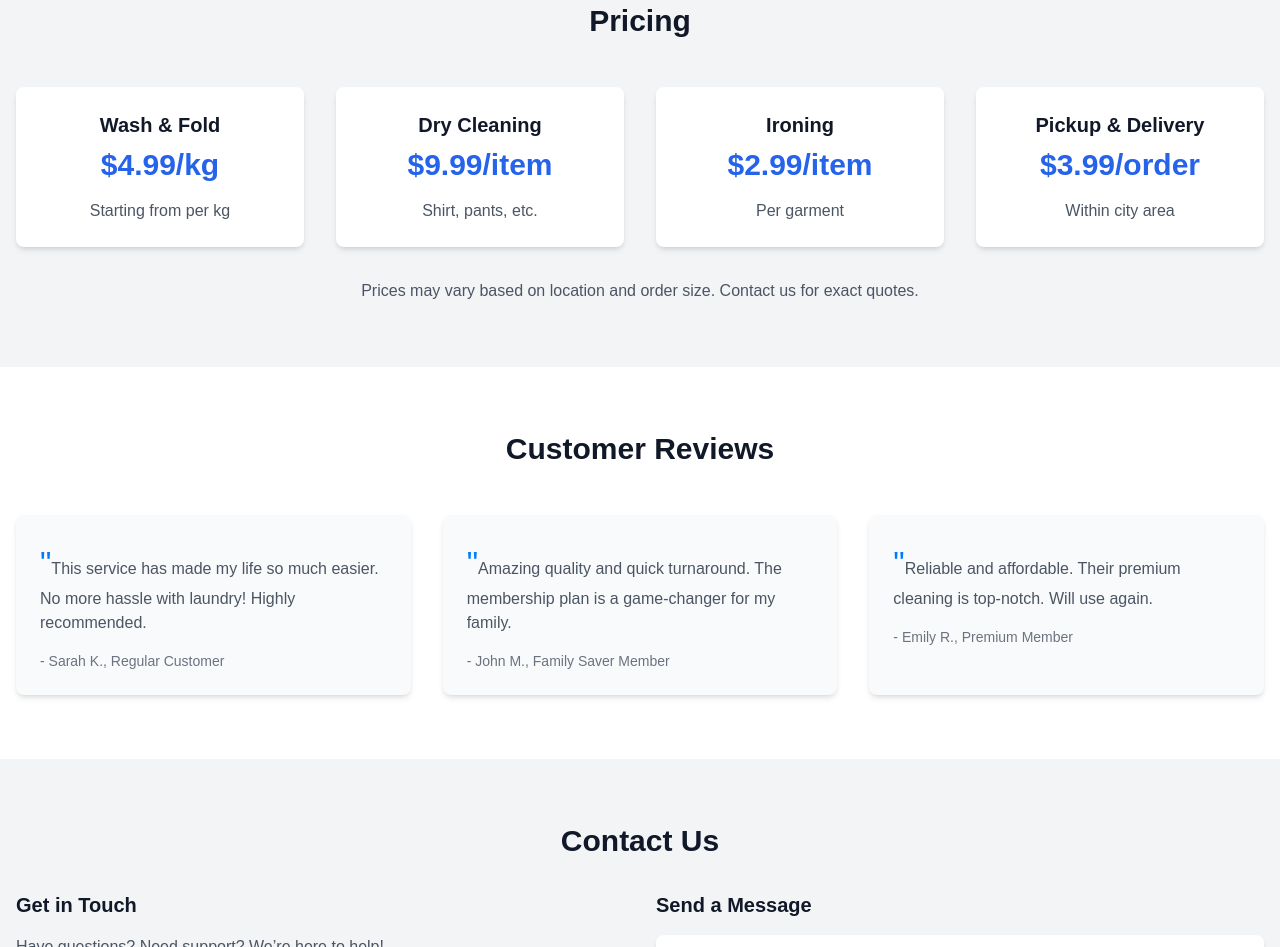
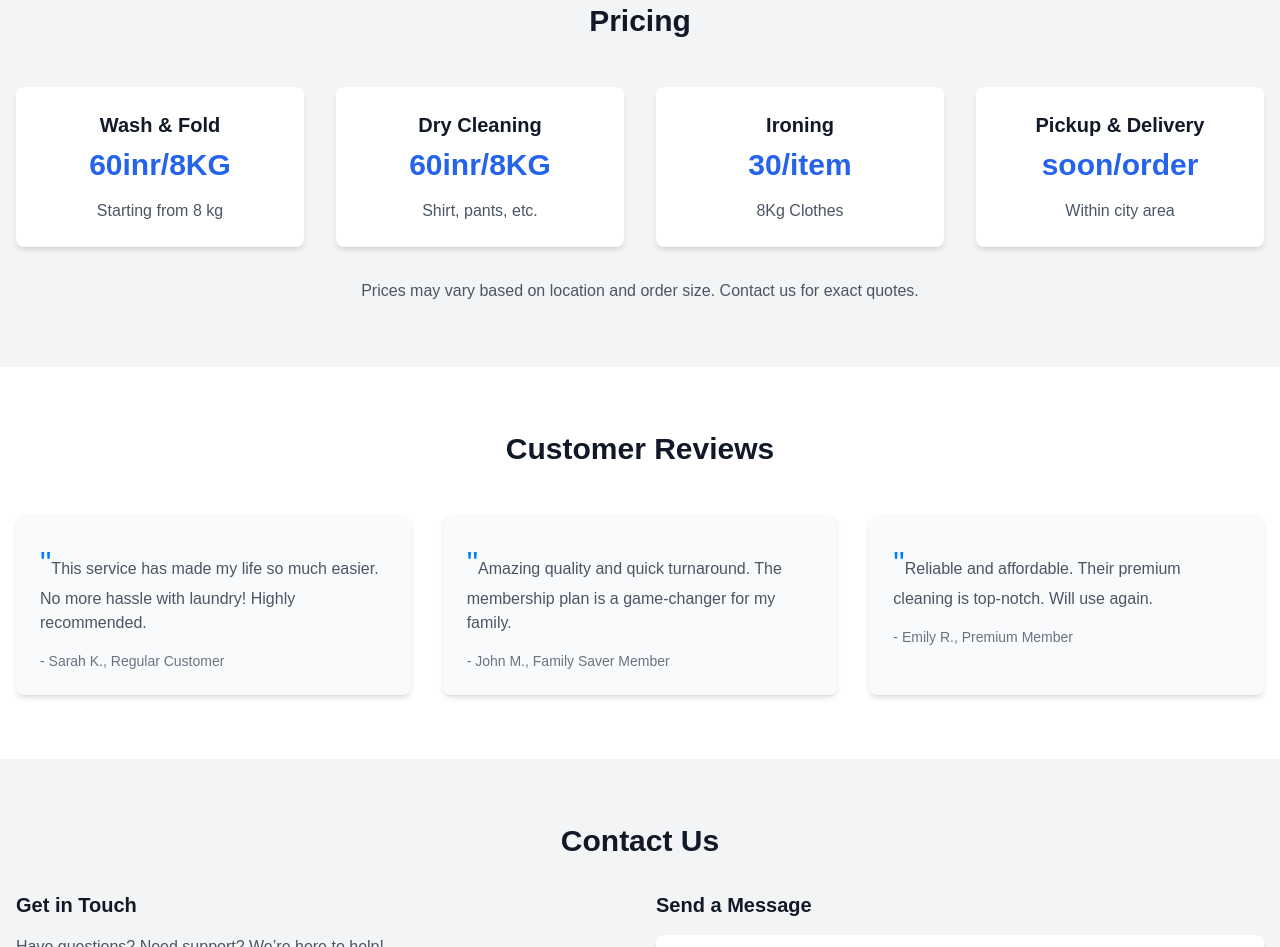
Before and after one commit to AMANTYA1/Laundry-mart.github.io, a plain HTML site: page index.html in a window 1280 px wide. Shown: the part 2781-3728 px from the top of the page. Drawn offline with nearby package versions, Linux system fonts and the light colour scheme.

Commit message:
Update index.html

```diff
--- a/index.html
+++ b/index.html
@@ -201,22 +201,22 @@
             <div class="grid grid-cols-1 md:grid-cols-2 lg:grid-cols-4 gap-8">
                 <div class="bg-white p-6 rounded-lg shadow-md text-center">
                     <h3 class="text-xl font-semibold mb-2">Wash & Fold</h3>
-                    <p class="text-3xl font-bold text-blue-600 mb-4">$4.99/kg</p>
-                    <p class="text-gray-600">Starting from per kg</p>
+                    <p class="text-3xl font-bold text-blue-600 mb-4">60inr/8KG</p>
+                    <p class="text-gray-600">Starting from 8 kg</p>
                 </div>
                 <div class="bg-white p-6 rounded-lg shadow-md text-center">
                     <h3 class="text-xl font-semibold mb-2">Dry Cleaning</h3>
-                    <p class="text-3xl font-bold text-blue-600 mb-4">$9.99/item</p>
+                    <p class="text-3xl font-bold text-blue-600 mb-4">60inr/8KG</p>
                     <p class="text-gray-600">Shirt, pants, etc.</p>
                 </div>
                 <div class="bg-white p-6 rounded-lg shadow-md text-center">
                     <h3 class="text-xl font-semibold mb-2">Ironing</h3>
-                    <p class="text-3xl font-bold text-blue-600 mb-4">$2.99/item</p>
-                    <p class="text-gray-600">Per garment</p>
+                    <p class="text-3xl font-bold text-blue-600 mb-4">30/item</p>
+                    <p class="text-gray-600">8Kg Clothes</p>
                 </div>
                 <div class="bg-white p-6 rounded-lg shadow-md text-center">
                     <h3 class="text-xl font-semibold mb-2">Pickup & Delivery</h3>
-                    <p class="text-3xl font-bold text-blue-600 mb-4">$3.99/order</p>
+                    <p class="text-3xl font-bold text-blue-600 mb-4">soon/order</p>
                     <p class="text-gray-600">Within city area</p>
                 </div>
             </div>
```
